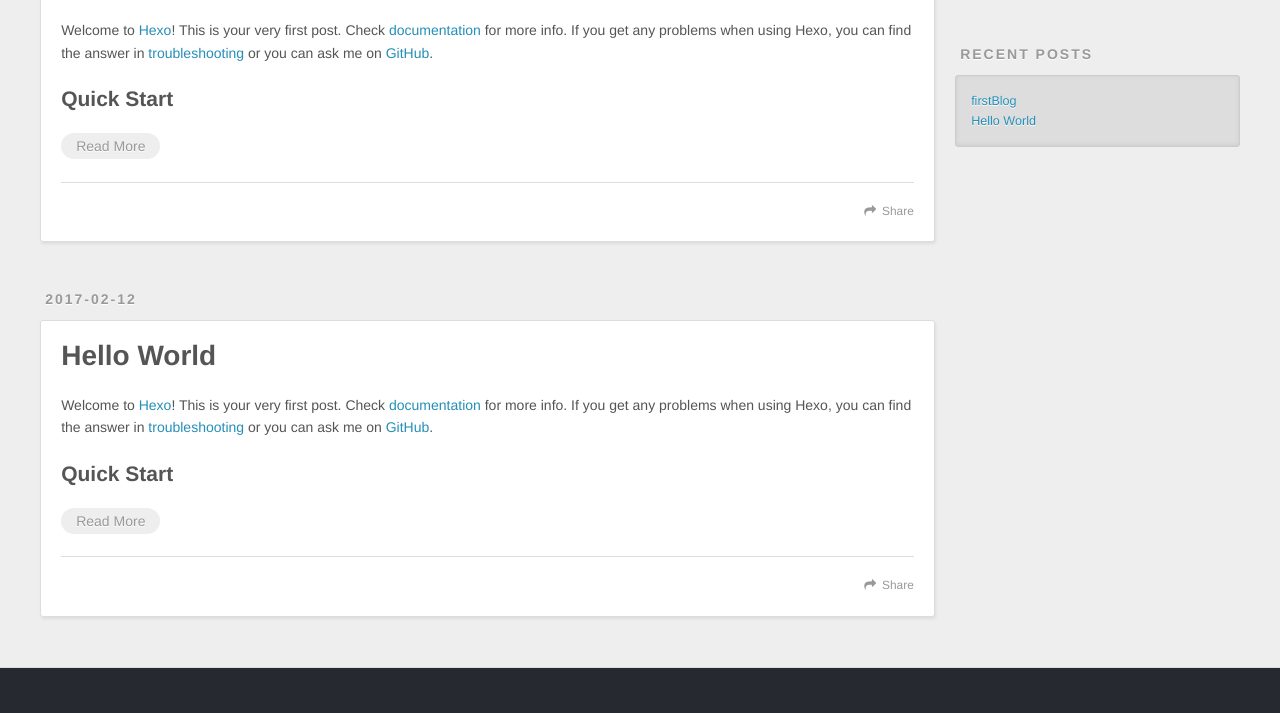
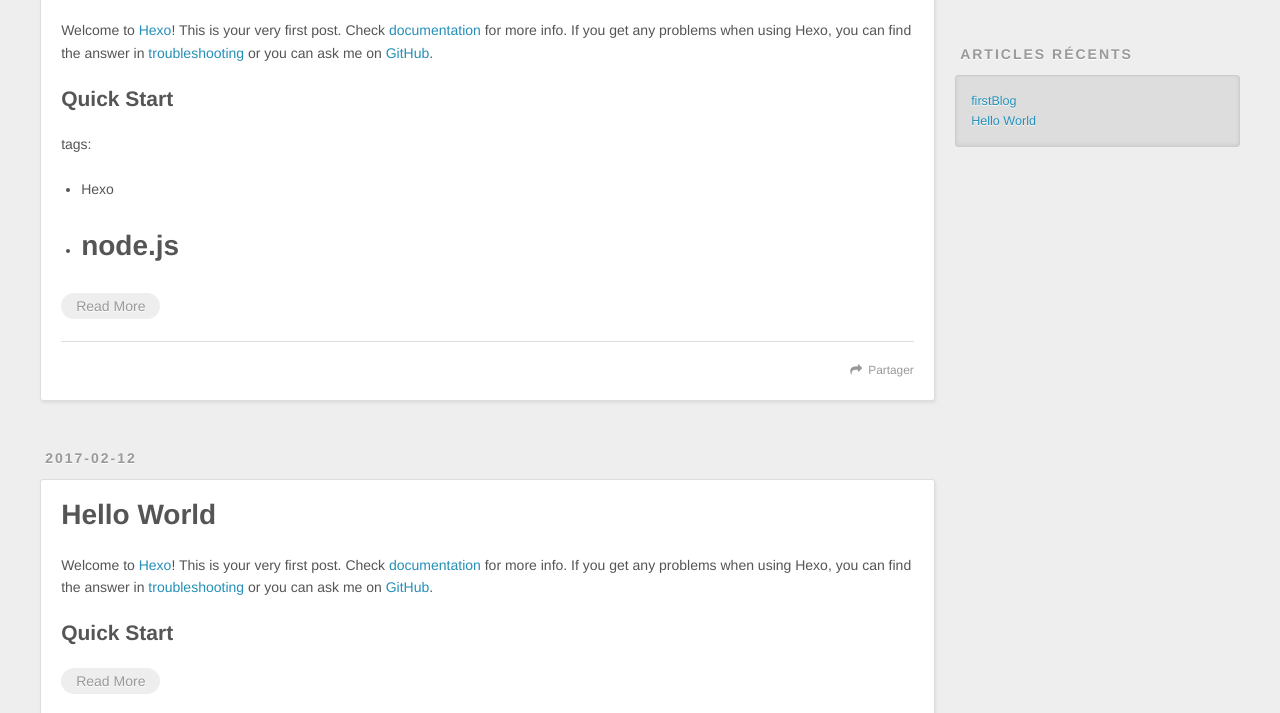
Before and after one commit to honghuCode/honghuCode.github.io, a plain HTML site: page index.html in a window 1280 px wide. Shown: the part 434-1147 px from the top of the page. Drawn offline with nearby package versions, Linux system fonts and the light colour scheme.

Commit message:
Site updated: 2017-02-19 15:29:29

```diff
--- a/index.html
+++ b/index.html
@@ -48,9 +48,9 @@
       </nav>
       <nav id="sub-nav">
 
-          <a id="nav-rss-link" class="nav-icon" href="/atom.xml" title="RSS Feed"></a>
+          <a id="nav-rss-link" class="nav-icon" href="/atom.xml" title="Flux RSS"></a>
 
-        <a id="nav-search-btn" class="nav-icon" title="Search"></a>
+        <a id="nav-search-btn" class="nav-icon" title="Rechercher"></a>
       </nav>
       <div id="search-form-wrap">
         <form action="//google.com/search" method="get" accept-charset="UTF-8" class="search-form"><input type="search" name="q" results="0" class="search-form-input" placeholder="Search"><button type="submit" class="search-form-submit">&#xF002;</button><input type="hidden" name="sitesearch" value="http://honghuCode.github.com"></form>
@@ -84,7 +84,11 @@
     <div class="article-entry" itemprop="articleBody">
 
         <p>Welcome to <a href="https://hexo.io/">Hexo</a>! This is your very first post. Check <a href="https://hexo.io/docs/">documentation</a> for more info. If you get any problems when using Hexo, you can find the answer in <a href="https://hexo.io/docs/troubleshooting.html">troubleshooting</a> or you can ask me on <a href="https://github.com/hexojs/hexo/issues">GitHub</a>.</p>
-<h2 id="Quick-Start"><a href="#Quick-Start" class="headerlink" title="Quick Start"></a>Quick Start</h2>
+<h2 id="Quick-Start"><a href="#Quick-Start" class="headerlink" title="Quick Start"></a>Quick Start</h2><p>tags: </p>
+<ul>
+<li>Hexo </li>
+<li><h1 id="node-js"><a href="#node-js" class="headerlink" title="node.js"></a>node.js</h1></li>
+</ul>
 
           <p class="article-more-link">
             <a href="/2017/02/12/firstBlog/#more">Read More</a>
@@ -93,7 +97,7 @@
 
     </div>
     <footer class="article-footer">
-      <a data-url="http://honghuCode.github.com/2017/02/12/firstBlog/" data-id="ciz2nyaf400002sqoki1qpu9t" class="article-share-link">Share</a>
+      <a data-url="http://honghuCode.github.com/2017/02/12/firstBlog/" data-id="ciz2nzr2j0000mgqoz54kmlwy" class="article-share-link">Partager</a>
 
 
     </footer>
@@ -135,7 +139,7 @@
 
     </div>
     <footer class="article-footer">
-      <a data-url="http://honghuCode.github.com/2017/02/12/hello-world/" data-id="ciz2nyafk00012sqopvvnfdpb" class="article-share-link">Share</a>
+      <a data-url="http://honghuCode.github.com/2017/02/12/hello-world/" data-id="ciz2nzr2o0001mgqo1fpjs1xd" class="article-share-link">Partager</a>
 
 
     </footer>
@@ -170,7 +174,7 @@
 
 
   <div class="widget-wrap">
-    <h3 class="widget-title">Recent Posts</h3>
+    <h3 class="widget-title">Articles récents</h3>
     <div class="widget">
       <ul>
 
@@ -195,7 +199,7 @@
   <div class="outer">
     <div id="footer-info" class="inner">
       &copy; 2017 John Doe<br>
-      Powered by <a href="http://hexo.io/" target="_blank">Hexo</a>
+      Propulsé by <a href="http://hexo.io/" target="_blank">Hexo</a>
     </div>
   </div>
 </footer>
```
Also changed, not shown: 2017/02/12/firstBlog/index.html (+13 -8 lines), 2017/02/12/hello-world/index.html (+6 -6 lines), archives/2017/02/index.html (+4 -4 lines), archives/2017/index.html (+4 -4 lines), archives/index.html (+4 -4 lines).
